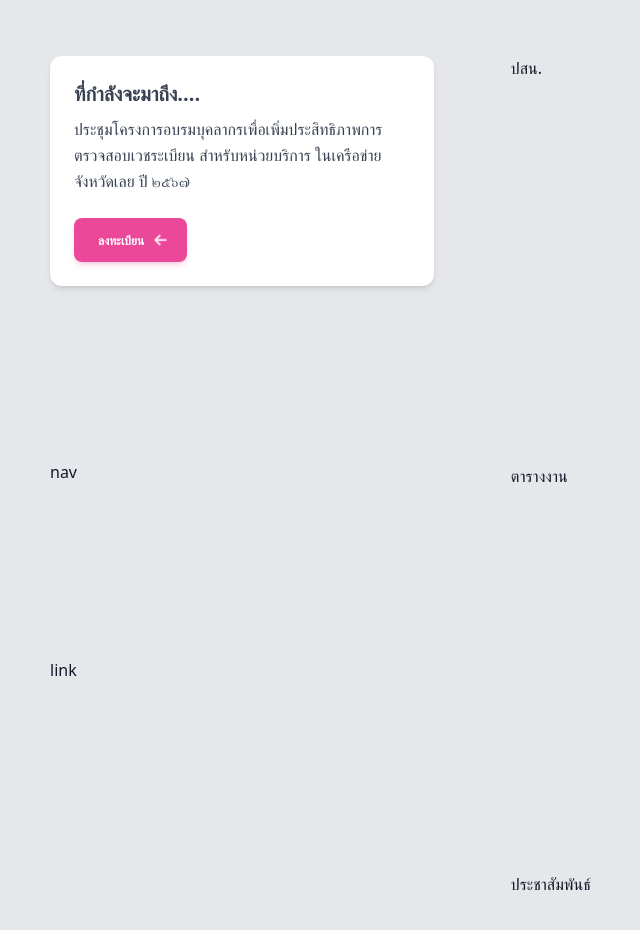
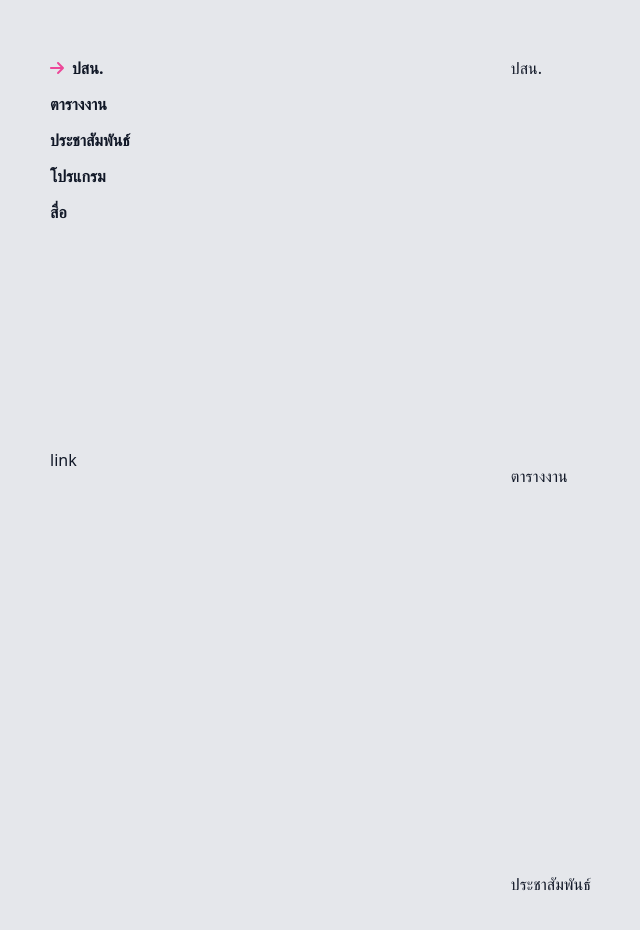
Before and after one commit to tryntheworld/project, a React (Vite) app in the folder nhso1/: page / in a window 1280 px wide. Shown: the top 930 px of the page, without its empty margins (14-654 px from the left). Built offline with nearby package versions, Linux system fonts and the light colour scheme.

Commit message:
version2

```diff
--- a/nhso1/src/App.jsx
+++ b/nhso1/src/App.jsx
@@ -1,37 +1,21 @@
-
 
 import { FontAwesomeIcon } from '@fortawesome/react-fontawesome'
 import './App.css'
-import { faArrowDown, faArrowLeft } from '@fortawesome/free-solid-svg-icons'
+import { faArrowAltCircleRight, faArrowDown, faArrowLeft, faArrowRight } from '@fortawesome/free-solid-svg-icons'
 
 function App() {
   return (
    <div className='mt-14 mx-auto max-w-6xl grid grid-cols-[40%_60%]'>
     <div>
-      <div className='sticky top-14 grid grid-rows[35%_40%_25%] h-screen'>
-        <div>
-          <div class="relative flex w-96 flex-col rounded-xl bg-white bg-clip-border text-gray-700 shadow-md">
-            <div class="p-6">
-              <h5 class="mb-2 block font-sans text-xl font-semibold leading-snug tracking-normal text-blue-gray-900 antialiased">
-                ที่กำลังจะมาถึง....
-              </h5>
-              <p class="block font-sans text-base font-light leading-relaxed text-inherit antialiased">
-                  ประชุมโครงการอบรมบุคลากรเพื่อเพิ่มประสิทธิภาพการตรวจสอบเวชระเบียน สำหรับหน่วยบริการ ในเครือข่ายจังหวัดเลย ปี ๒๕๖๗
-              </p>
-            </div>
-            <div class="p-6 pt-0">
-              <button
-                class="select-none rounded-lg bg-pink-500 py-3 px-6 text-center align-middle font-sans text-xs font-bold uppercase text-white shadow-md shadow-pink-500/20 transition-all hover:shadow-lg hover:shadow-pink-500/40 focus:opacity-[0.85] focus:shadow-none active:opacity-[0.85] active:shadow-none disabled:pointer-events-none disabled:opacity-50 disabled:shadow-none"
-                type="button"
-                data-ripple-light="true"
-              >
-                ลงทะเบียน
-                <span className='rotate-90 inline-block ml-2 text-sm'><FontAwesomeIcon className='animate-bounce' icon={faArrowDown}/> </span>
-              </button>
-            </div>
-          </div>
+      <div className='sticky top-14 grid grid-rows[20%_40%_25%] h-[80vh]'>
+
+        <div className='flex flex-col gap-3 font-semibold'>
+          <div><FontAwesomeIcon className="mr-2 text-pink-500" icon={faArrowRight}/>ปสน.</div>
+          <div>ตารางงาน</div>
+          <div>ประชาสัมพันธ์</div>
+          <div>โปรแกรม</div>
+          <div>สื่อ</div>
         </div>
-        <div>nav</div>
         <div>link</div>
       </div>
     </div>
--- /dev/null
+++ b/nhso1/src/sections/Header/index.jsx
@@ -0,0 +1,26 @@
+import { faArrowDown } from "@fortawesome/free-solid-svg-icons";
+import { FontAwesomeIcon } from "@fortawesome/react-fontawesome";
+
+
+const Header = () => {
+    return (
+            <div class="relative flex w-96 flex-col rounded-xl bg-white bg-clip-border text-gray-700 shadow-md">
+                <div class="p-6">
+                <h5 class="mb-2 block font-sans text-xl font-semibold leading-snug tracking-normal text-blue-gray-900 antialiased">
+                    ที่กำลังจะมาถึง....
+                </h5>
+                <p class="block font-sans text-base font-light leading-relaxed text-inherit antialiased">
+                    ประชุมโครงการอบรมบุคลากรเพื่อเพิ่มประสิทธิภาพการตรวจสอบเวชระเบียน สำหรับหน่วยบริการ ในเครือข่ายจังหวัดเลย ปี 2567
+                </p>
+                </div>
+                <div class="p-6 pt-0">
+                    <button class="rounded-lg bg-pink-500 px-12 py-4 text-sm font-bold border-2 text-white hover:text-gray-900 hover:shadow-[inset_13rem_0_0_0] hover:shadow-blue-400 duration-[500ms,700ms] transition-[color,box-shadow]">
+                    ลงทะเบียน
+                    <span className='rotate-90 inline-block ml-2 text-sm'><FontAwesomeIcon className='animate-bounce' icon={faArrowDown}/> </span>
+                    </button>
+                </div>
+            </div>
+    )
+
+}
+export default Header;
```
Also changed, not shown: nhso1/src/sections/Navbar/index.jsx (added), nhso1/src/sections/contact/index.jsx (added).
